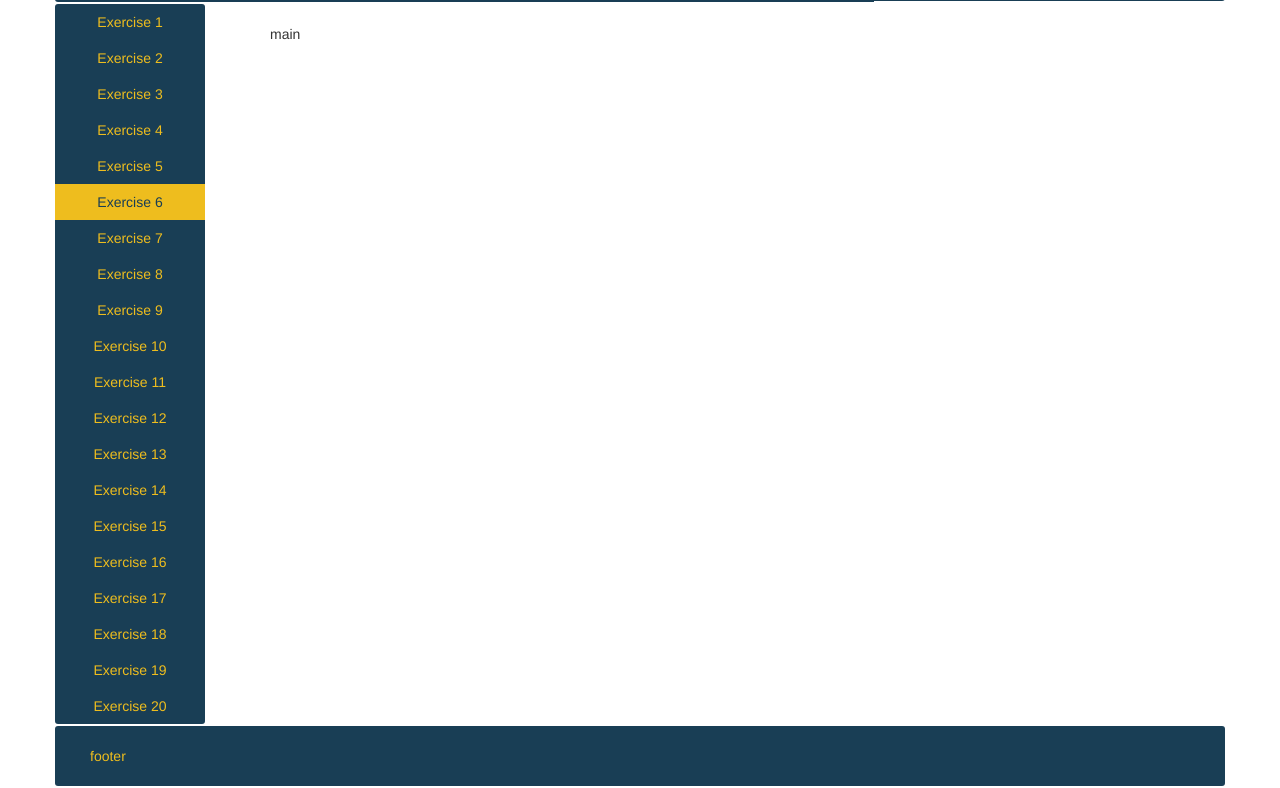
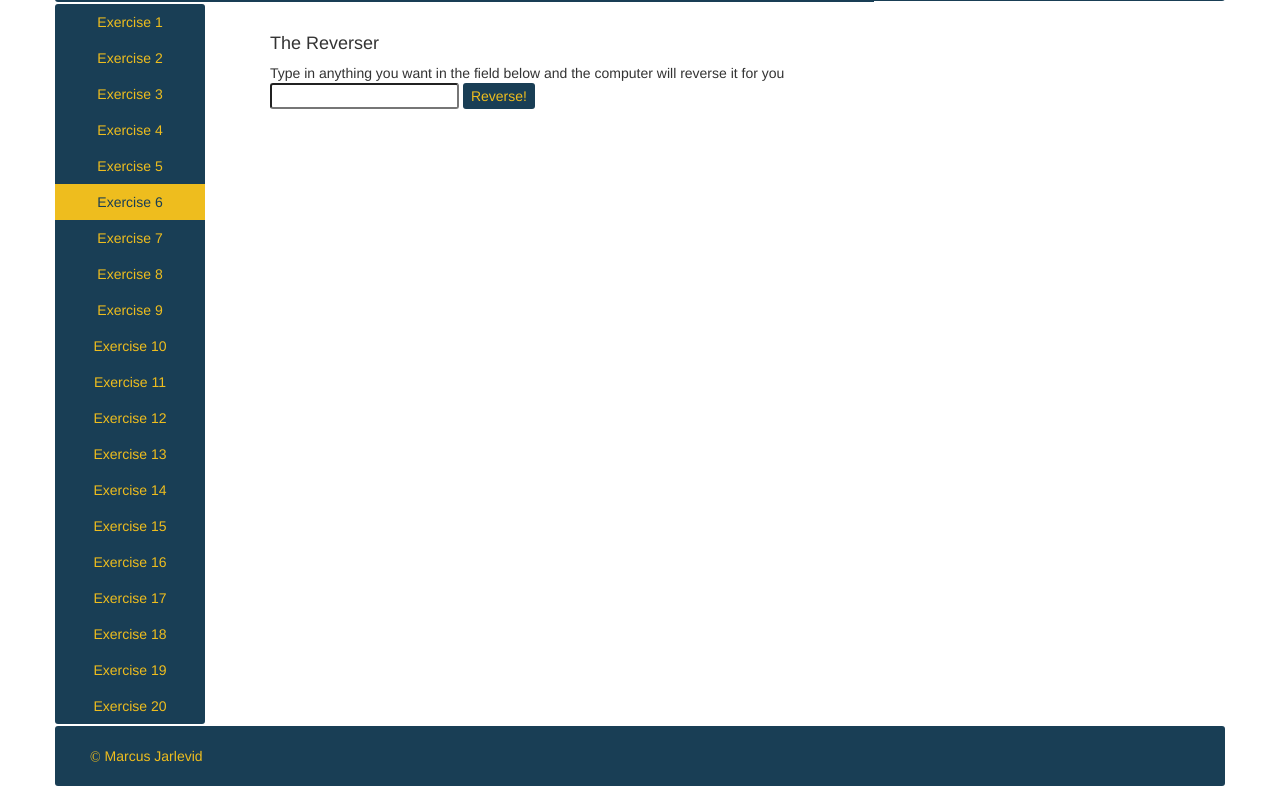
Before and after one commit to Jallelainen/Javascript-Exercises, a plain HTML site: page exercise6.html in a window 1280 px wide. Shown: the part 110-898 px from the top of the page. Drawn offline with nearby package versions, Linux system fonts and the light colour scheme.

Commit message:
Exercise 6 done

```diff
--- a/exercise6.html
+++ b/exercise6.html
@@ -50,18 +50,23 @@
                 </ul>
             </div>
             <div class="col-lg-10">
-                <p>main</p>
+                <h4>The Reverser</h4>
+                <p>Type in anything you want in the field below and the computer will reverse it for you</p>
+                <input type="text" id="input">
+                <button onclick="theReverser()">Reverse!</button>
+                <p id="outcome"></p>
             </div>
         </div>
 
 
         <div class="row">
             <div class="col-lg-12">
-                <p>footer</p>
+                <p class="footer"><span class="glyphicon">&copy;</span> Marcus Jarlevid</p>
             </div>
         </div>
     </div>
 
+    <script src="exerciseScript.js"></script>
 </body>
 
 </html>
--- a/exerciseScript.js
+++ b/exerciseScript.js
@@ -131,3 +131,12 @@ function daysUntilChristmas() {
     console.log("today" + today);
     console.log("christmas" + christmas);
 }
+
+//EX 6
+function theReverser() {
+    var str = document.getElementById("input").value;
+
+    var reversed = str.split("").reverse().join("");
+    document.getElementById("outcome").innerHTML = "<b>Outcome: </b>" + reversed;
+
+}
```
